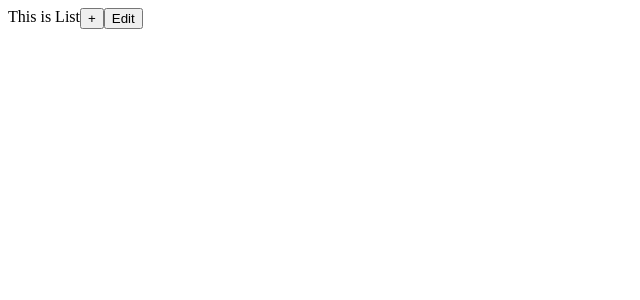
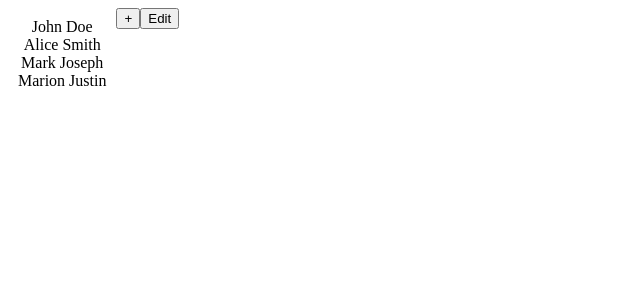
Before and after one commit to andkhong/contacts, a React (Create React App) app: page / in a window 1280 px wide. Shown: the top 300 px of the page, without its empty margins (0-640 px from the left). Built offline with nearby package versions, Linux system fonts and the light colour scheme.

Commit message:
successfully integrated redux to app, connected list component to store

```diff
--- a/package.json
+++ b/package.json
@@ -7,6 +7,7 @@
     "@types/node": "^8.0.7",
     "@types/react": "^15.0.34",
     "@types/react-dom": "^15.5.1",
+    "@types/react-redux": "^4.4.45",
     "@types/react-router-dom": "^4.0.5",
     "react": "^15.6.1",
     "react-dom": "^15.6.1",
--- /dev/null
+++ b/src/actions/listActions.tsx
@@ -0,0 +1,33 @@
+export const SELECT_CONTACT = 'SELECT_CONTACT';
+export type SELECT_CONTACT = typeof SELECT_CONTACT;
+
+export interface SelectContact {
+    type: SELECT_CONTACT;
+    id: number;
+}
+
+export type ListAction = SelectContact;
+
+export function selectContact(index: number): SelectContact {
+    return {
+        type: SELECT_CONTACT,
+        id: index
+    };
+}
+
+export const UPDATE_CONTACT = 'UPDATE_CONTACT';
+export type UPDATE_CONTACT = typeof UPDATE_CONTACT;
+
+export interface UpdateContact {
+    type: UPDATE_CONTACT;
+}
+
+export type EditAction = UpdateContact;
+
+export function updateContact(e: any) {
+    return {
+        type: UPDATE_CONTACT,
+        change: e.target.value,
+        id: e.target.id
+    };
+}
--- a/src/components/List/index.tsx
+++ b/src/components/List/index.tsx
@@ -1,11 +1,27 @@
 import * as React from 'react';
 
-function List(){
-    return (
-      <div className="List">
-        This is List
-      </div>
-    );
+function List (props: any) {
+  const { contacts } = props;
+  const names = contacts.map((item: any, index: number) =>
+    <li key={index}> {item.firstName} {item.lastName} </li>
+  );
+  return <div className="list"> {names} </div>;
 }
 
-export default List;
+import { connect, Dispatch } from 'react-redux';
+import * as listDispatch from '../../actions/listActions';
+
+const mapStateToProps = (state: any) => ({
+  contacts: state.list.contacts
+})
+
+function mapDispatchToProps(dispatch: Dispatch<listDispatch.SelectContact>) {
+    return {
+        selectPerson: (index: number) => dispatch(listDispatch.selectContact(index))
+    };
+}
+
+export default connect(
+    mapStateToProps,
+    mapDispatchToProps
+)(List);
--- a/src/index.tsx
+++ b/src/index.tsx
@@ -1,15 +1,19 @@
 import * as React from 'react';
 import * as ReactDOM from 'react-dom';
-import App from './components/';
-
+import { Provider } from 'react-redux';
 import {
   BrowserRouter,
   Route
 } from 'react-router-dom';
 
+import { store } from './store';
+import App from './components/';
+
 ReactDOM.render(
-  <BrowserRouter>
-    <Route path="/" component={App} />
-  </BrowserRouter>,
+  <Provider store={store}>
+    <BrowserRouter>
+      <Route path="/" component={App} />
+    </BrowserRouter>
+  </Provider>,
   document.getElementById('root') as HTMLElement
 );
--- /dev/null
+++ b/src/reducers/index.tsx
@@ -0,0 +1,9 @@
+import { combineReducers } from 'redux';
+
+import listReducer from './listReducer';
+
+const combinedReducers = combineReducers({
+    list: listReducer
+});
+
+export default combinedReducers;
--- /dev/null
+++ b/src/reducers/listReducer.tsx
@@ -0,0 +1,21 @@
+import { ListAction, SELECT_CONTACT } from '../actions/listActions';
+
+interface ListState {
+    contacts: any[];
+    selected: null;
+}
+
+import { contacts } from './../data/';
+
+function listReducer(state: ListState, action: ListAction): ListState {
+    switch (action.type) {
+        case SELECT_CONTACT:
+            return Object.assign({}, state, {
+                selected: {...state.contacts[action.id], id: action.id },
+            });
+        default:
+            return { contacts: contacts, selected: null };
+    }
+}
+
+export default listReducer;
--- /dev/null
+++ b/src/store/index.tsx
@@ -0,0 +1,7 @@
+import { createStore } from 'redux';
+import combinedReducers from './../reducers/';
+
+
+export const store = createStore(
+  combinedReducers
+);
```
Also changed, not shown: 1 other file (tests, documents, lock files or other folders).
